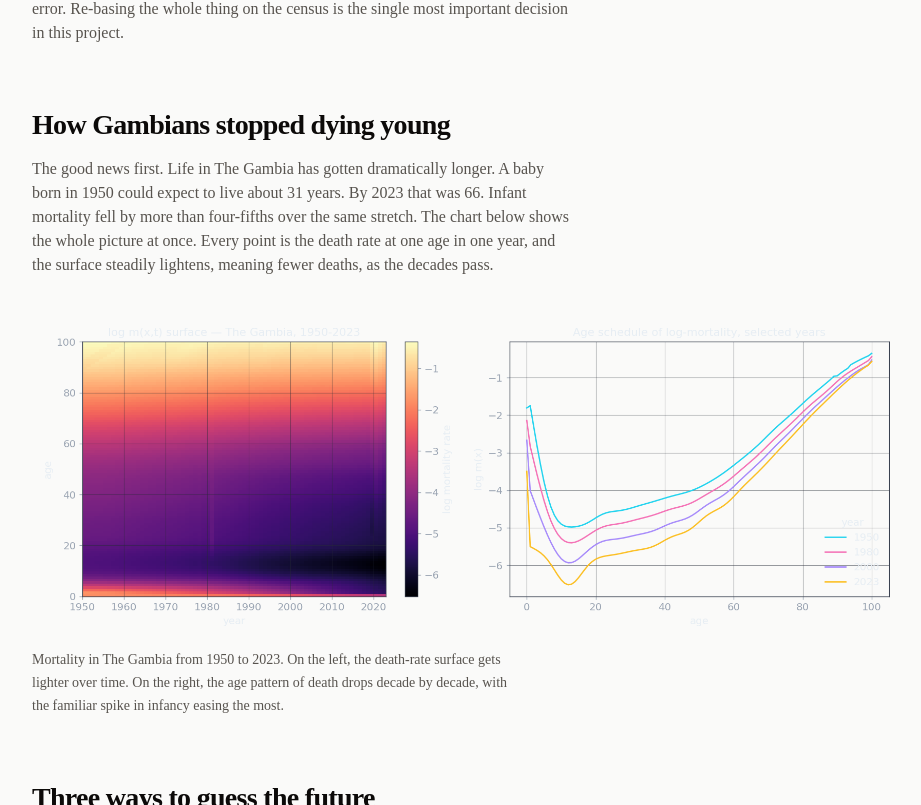
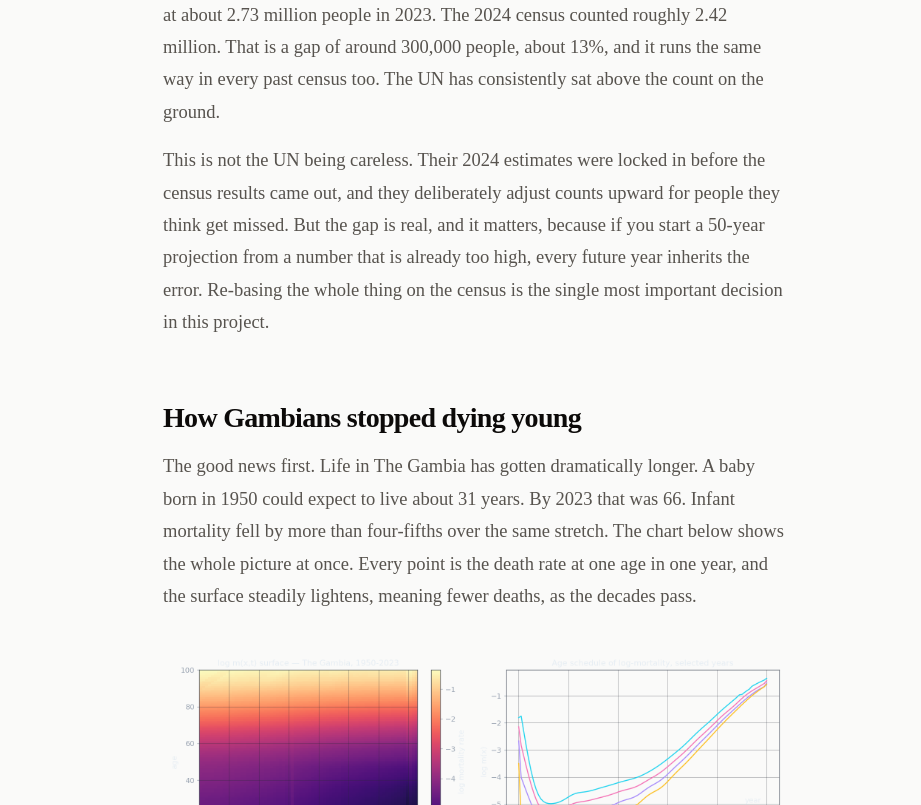
Before and after one commit to Balisa50/Balisa50.github.io, a Next.js app: page /research/gambia-2074 in a window 1280 px wide. Shown: the part 1735-2540 px from the top of the page, without its empty margins (292-1213 px from the left). Built offline with nearby package versions, Linux system fonts and the light colour scheme.

Commit message:
articles: widen the reading column and centre it, instead of leaving the right third empty

```diff
--- a/app/research/gambia-2074/page.tsx
+++ b/app/research/gambia-2074/page.tsx
@@ -36,7 +36,7 @@ function Fig({ src, alt, caption }: { src: string; alt: string; caption: string
     <figure className="my-10">
       {/* eslint-disable-next-line @next/next/no-img-element */}
       <img src={`${FIG}/${src}`} alt={alt} className="w-full" loading="lazy" />
-      <figcaption className="mt-3 max-w-[70ch] text-sm leading-relaxed text-text-secondary">{caption}</figcaption>
+      <figcaption className="mt-3 max-w-[78ch] text-sm leading-relaxed text-text-secondary">{caption}</figcaption>
     </figure>
   );
 }
@@ -50,7 +50,7 @@ function H({ id, children }: { id: string; children: React.ReactNode }) {
 }
 
 function P({ children }: { children: React.ReactNode }) {
-  return <p className="mt-4 max-w-[68ch] text-[15.5px] leading-[1.75] text-text-secondary md:text-base">{children}</p>;
+  return <p className="mt-4 max-w-[78ch] text-[17px] leading-[1.75] text-text-secondary md:text-[18.5px]">{children}</p>;
 }
 
 export default function GambiaResearchArticle() {
@@ -64,7 +64,7 @@ export default function GambiaResearchArticle() {
         Back to work
       </Link>
 
-      <div className="mx-auto max-w-6xl px-6 pb-28 pt-24 md:pt-28">
+      <div className="mx-auto max-w-[1280px] px-6 pb-28 pt-24 md:pt-28">
         {/* Header, full width */}
         <header className="border-b border-rule pb-10">
           <p className="font-mono text-xs uppercase tracking-[0.32em] text-cyan/85">~/research/gambia-2074</p>
@@ -97,7 +97,7 @@ export default function GambiaResearchArticle() {
         </dl>
 
         {/* Body: sticky contents rail + main column */}
-        <div className="mt-4 lg:grid lg:grid-cols-[180px_minmax(0,1fr)] lg:gap-14">
+        <div className="mt-4 lg:grid lg:grid-cols-[190px_minmax(0,78ch)] lg:justify-center lg:gap-16">
           <nav aria-label="Contents" className="hidden lg:block">
             <div className="sticky top-24">
               <p className="font-mono text-[10px] uppercase tracking-[0.28em] text-text-secondary">Contents</p>
--- a/components/CaseStudyView.tsx
+++ b/components/CaseStudyView.tsx
@@ -51,7 +51,7 @@ export function CaseStudyView({
         </Link>
       )}
 
-      <div className="mx-auto w-full max-w-shell px-6 sm:px-10 pb-24 pt-24 md:pt-28">
+      <div className="mx-auto w-full max-w-[1280px] px-6 sm:px-10 pb-24 pt-24 md:pt-28">
         {/* Header, full width */}
         <header className="border-b border-rule pb-10">
           <p className="font-mono text-xs uppercase tracking-[0.32em] text-cyan/85">
@@ -99,7 +99,7 @@ export function CaseStudyView({
         </header>
 
         {/* Body: sticky contents rail + main column */}
-        <div className="mt-4 lg:grid lg:grid-cols-[180px_minmax(0,1fr)] lg:gap-14">
+        <div className="mt-4 lg:grid lg:grid-cols-[190px_minmax(0,78ch)] lg:justify-center lg:gap-16">
           <nav aria-label="Contents" className="hidden lg:block">
             <div className="sticky top-24">
               <p className="font-mono text-[10px] uppercase tracking-[0.28em] text-text-secondary">Contents</p>
@@ -117,13 +117,13 @@ export function CaseStudyView({
 
           <article className="min-w-0">
             <Section id="problem" label="01" title="The problem">
-              <p className="max-w-[68ch] text-pretty text-base leading-relaxed text-text-secondary md:text-lg">
+              <p className="max-w-[78ch] text-pretty text-[17px] leading-relaxed text-text-secondary md:text-[18.5px]">
                 {study.problem}
               </p>
             </Section>
 
             <Section id="research" label="02" title="What I read before writing code">
-              <ul className="max-w-[72ch] space-y-3">
+              <ul className="max-w-[78ch] space-y-3">
                 {study.research.map((r, i) => (
                   <li key={i} className="flex gap-3 text-[15px] leading-relaxed text-text-secondary">
                     <span className="mt-2 inline-block h-1 w-3 shrink-0 rounded-full bg-violet-400/60" />
@@ -134,7 +134,7 @@ export function CaseStudyView({
             </Section>
 
             <Section id="constraints" label="03" title="What I couldn't do">
-              <ul className="max-w-[72ch] space-y-2">
+              <ul className="max-w-[78ch] space-y-2">
                 {study.constraints.map((c, i) => (
                   <li key={i} className="flex gap-3 text-base leading-relaxed text-text-secondary">
                     <span className="mt-2 inline-block h-1 w-3 shrink-0 rounded-full bg-cyan/60" />
@@ -145,7 +145,7 @@ export function CaseStudyView({
             </Section>
 
             <Section id="decisions" label="04" title="The decisions that shaped it">
-              <ol className="max-w-[72ch] space-y-7">
+              <ol className="max-w-[78ch] space-y-7">
                 {study.decisions.map((d, i) => (
                   <li key={i} className="border-l-2 border-cyan/25 pl-5 md:pl-6">
                     <p className="font-mono text-[10px] uppercase tracking-[0.22em] text-cyan/85">
@@ -160,7 +160,7 @@ export function CaseStudyView({
 
             {study.pivots.length > 0 && (
               <Section id="pivots" label="05" title="What broke and how I changed course">
-                <ul className="max-w-[72ch] space-y-4">
+                <ul className="max-w-[78ch] space-y-4">
                   {study.pivots.map((p, i) => (
                     <li key={i} className="border-l-2 border-pink/40 py-1 pl-5 text-[15px] leading-relaxed text-text-secondary">
                       {p}
@@ -172,7 +172,7 @@ export function CaseStudyView({
 
             {study.weaknesses.length > 0 && (
               <Section id="weaknesses" label="06" title="What I didn't know, and how I learned">
-                <ul className="max-w-[72ch] space-y-4">
+                <ul className="max-w-[78ch] space-y-4">
                   {study.weaknesses.map((w, i) => (
                     <li key={i} className="border-l-2 border-violet-400/40 py-1 pl-5 text-[15px] leading-relaxed text-text-secondary">
                       {w}
@@ -183,7 +183,7 @@ export function CaseStudyView({
             )}
 
             <Section id="outcome" label="07" title="What shipped">
-              <ul className="max-w-[72ch] space-y-2">
+              <ul className="max-w-[78ch] space-y-2">
                 {study.outcome.map((o, i) => (
                   <li key={i} className="flex gap-3 text-base leading-relaxed text-text-secondary">
                     <span className="mt-2 inline-block h-1 w-3 shrink-0 rounded-full bg-cyan/80" />
@@ -194,7 +194,7 @@ export function CaseStudyView({
             </Section>
 
             <Section id="next" label="08" title="What's next">
-              <p className="max-w-[68ch] text-pretty text-base leading-relaxed text-text-secondary md:text-lg">
+              <p className="max-w-[78ch] text-pretty text-[17px] leading-relaxed text-text-secondary md:text-[18.5px]">
                 {study.regret}
               </p>
             </Section>
@@ -252,7 +252,7 @@ export function StandaloneCredit() {
   const link =
     "inline-flex items-center gap-1.5 font-mono text-[11px] uppercase tracking-[0.18em] text-text-secondary transition hover:text-cyan";
   return (
-    <footer className="mx-auto w-full max-w-shell px-6 sm:px-10 pb-20">
+    <footer className="mx-auto w-full max-w-[1280px] px-6 sm:px-10 pb-20">
       <div className="border-t border-rule pt-8 text-center">
         <p className="font-mono text-xs uppercase tracking-[0.22em] text-text-secondary">
           Built by <span className="text-ink">{PROFILE.name}</span>
```
